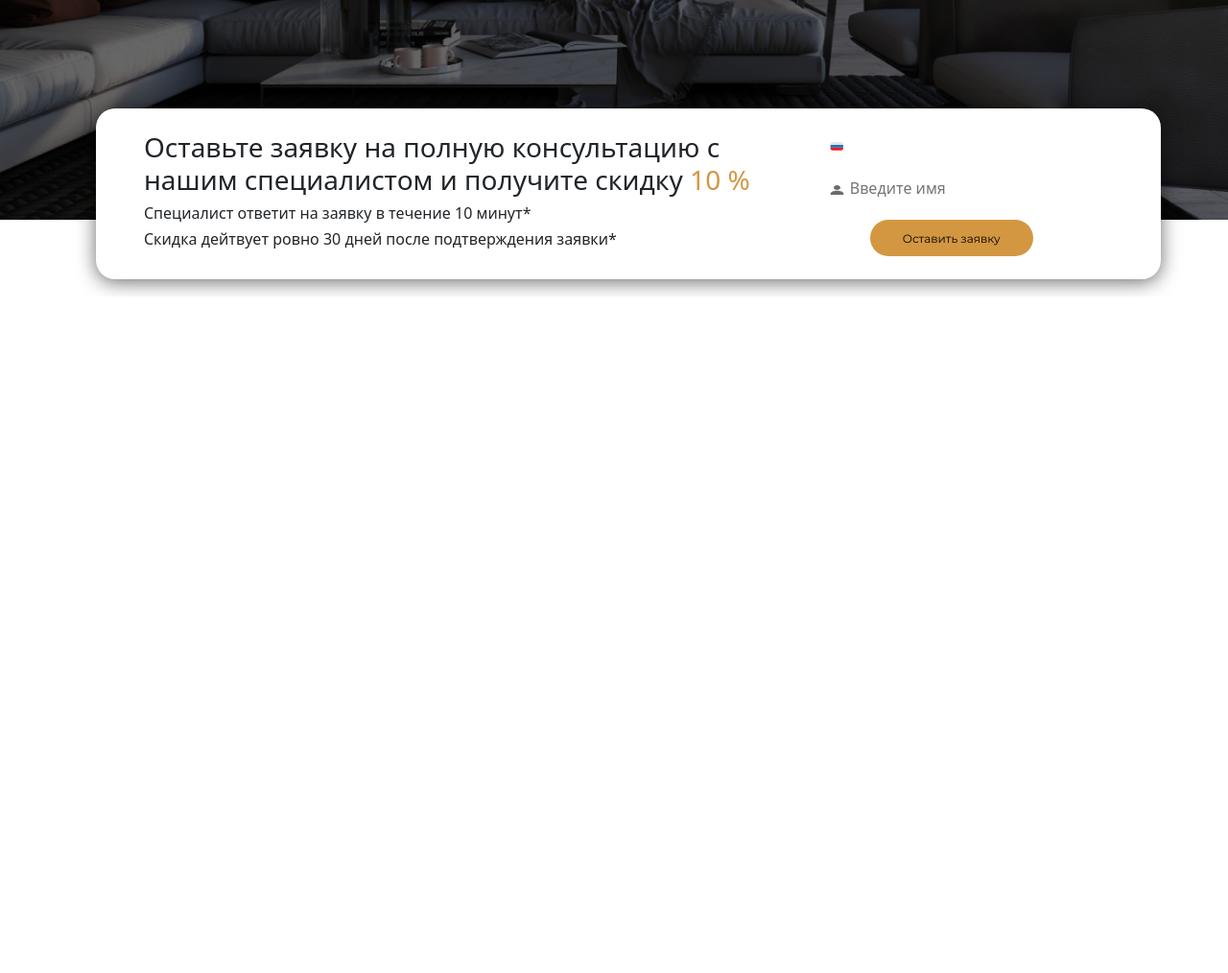
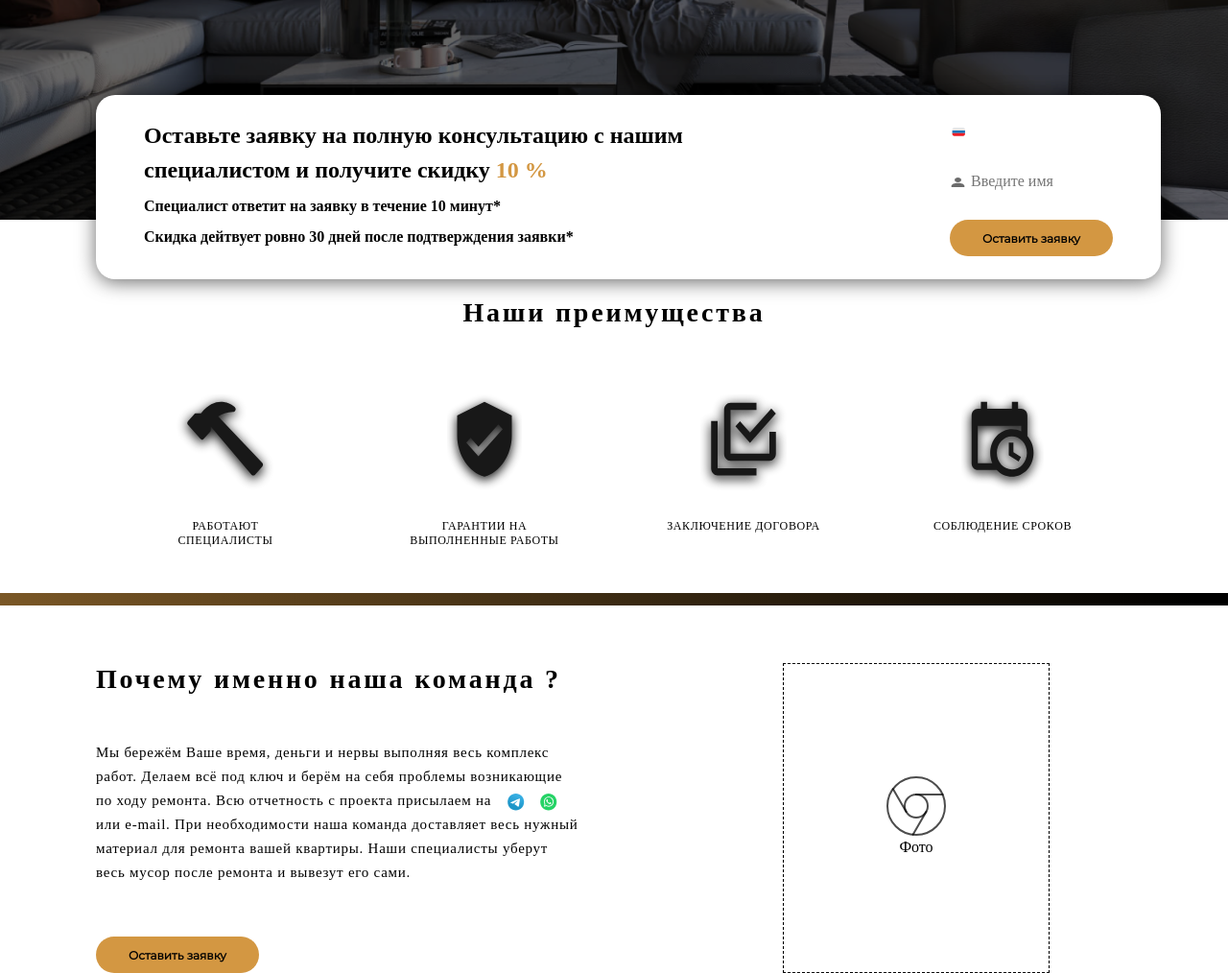
Before and after one commit to IDSAD-XL/a_di, a website: page #src/index.html in a window 1280 px wide. Shown: the part 491-1505 px from the top of the page at 96% size. Before the commit the page ends 800 px from the top, so only its background shows below. Drawn offline with nearby package versions, Linux system fonts and the light colour scheme; files that its build step writes are made by us from their sources; files whose address does not match are found by name; a web font is replaced by a local one.

Commit message:
comand section

```diff
--- /dev/null
+++ b/#src/_advantages.html
@@ -0,0 +1,35 @@
+<section class="advantages">
+	<div class="container-lg">
+		<div class="row">
+			<h3 class="heading-sec advantages__heading">Наши преимущества</h3>
+		</div>
+		<div class="row advantages_icons">
+			<div class="col advantages__item">
+				<img src="img/advantages/hammer.svg" alt="">
+				<span>
+					РАБОТАЮТ <br>
+					СПЕЦИАЛИСТЫ
+				</span>
+			</div>
+			<div class="col advantages__item">
+				<img src="img/advantages/shield-check.svg" alt="">
+				<span>
+					ГАРАНТИИ НА <br>
+					ВЫПОЛНЕННЫЕ РАБОТЫ
+				</span>
+			</div>
+			<div class="col advantages__item">
+				<img src="img/advantages/checkbox-marked.svg" alt="">
+				<span>
+					ЗАКЛЮЧЕНИЕ ДОГОВОРА
+				</span>
+			</div>
+			<div class="col advantages__item">
+				<img src="img/advantages/calendar-clock.svg" alt="">
+				<span>
+					СОБЛЮДЕНИЕ СРОКОВ
+				</span>
+			</div>
+		</div>
+	</div>
+</section>
--- /dev/null
+++ b/#src/_comand.html
@@ -0,0 +1,44 @@
+<section class="comand">
+	<div class="container-lg">
+		<form action="">
+			<div class="row">
+				<div class="col-7 comand_left">
+					<div class="row comand_left__heading">
+						<h3 class="heading-sec">Почему именно наша команда ?</h3>
+					</div>
+					<div class="row comand_left__text">
+						<p>
+							Мы бережём Ваше время, деньги и нервы
+							выполняя весь комплекс работ. Делаем всё под ключ
+							и берём на себя проблемы возникающие по ходу ремонта.
+							Всю отчетность с проекта присылаем на
+							<img class="social-icon" src="img/social/tg.svg" alt="">
+							<img class="social-icon" src="img/social/wsp.svg" alt="">
+							&NonBreakingSpace; или e-mail.
+							При необходимости наша команда доставляет весь нужный
+							материал для ремонта вашей квартиры.
+							Наши специалисты уберут весь мусор после ремонта
+							и вывезут его сами.
+						</p>
+					</div>
+					<div class="row">
+						<button type="submit" class="btn btn-o btn-h-black">Оставить заявку</button>
+					</div>
+				</div>
+				<div class="col comand_right">
+					<div id="comandDropArea" class="mx-auto">
+						<input id="comandImgUpl" class="comand__img-upload" type="file" accept="image/*"
+							required></input>
+						<label for="comandImgUpl">
+							<div class="drop-area_icon">
+								<img src="img/icons/chrome.svg" alt="">
+								<br>
+								<span>Фото</span>
+							</div>
+						</label>
+					</div>
+				</div>
+			</div>
+		</form>
+	</div>
+</section>
--- a/#src/_header.html
+++ b/#src/_header.html
@@ -81,10 +81,11 @@
 			<div class="header_callback">
 				<div class="header_callback_content row">
 					<div class="callback__left col-8">
-						<h3>
+						<h4>
 							Оставьте заявку на полную консультацию
-							с нашим специалистом и получите скидку <span class="orange-text">10 %</span>
-						</h3>
+							с нашим специалистом и получите скидку&NonBreakingSpace;<span
+								class="orange-text"><b>10&NonBreakingSpace;%</b></span>
+						</h4>
 						<h6>
 							Специалист ответит на заявку в течение 10 минут*
 						</h6>
@@ -104,7 +105,8 @@
 									placeholder="Введите имя" required maxlength="30">
 							</div>
 
-							<button class="callback_form_btn btn btn-o" type="submit">Оставить заявку</button>
+							<button class="callback_form_btn btn btn-o btn-h-black" type="submit">Оставить
+								заявку</button>
 						</form>
 					</div>
 				</div>
--- a/#src/index.html
+++ b/#src/index.html
@@ -11,6 +11,8 @@
 
 <body>
 	@@include('_header.html')
+	@@include('_advantages.html')
+	@@include('_comand.html')
 	<script src="js/jquery.min.js"></script>
 	<script src="js/slick.min.js"></script>
 	<script src="js/common.min.js"></script>
--- a/#src/js/common.js
+++ b/#src/js/common.js
@@ -1,3 +1,6 @@
+
+
+//!======Slick slider in header
 $('#headerSlider').slick({
 	arrows: false,
 	dots: true,
--- /dev/null
+++ b/#src/sass/_advantages.sass
@@ -0,0 +1,32 @@
+.advantages
+	position: relative
+
+.advantages:after
+	content: ''
+	position: absolute
+	bottom: 0
+	left: 0
+	width: 100%
+	height: 13px
+	background: linear-gradient(263.63deg, #000000 2.69%, #D39742 171.43%)
+
+.advantages__heading
+	text-align: center
+
+.advantages__item
+	display: flex
+	flex-direction: column
+	text-align: center
+	letter-spacing: 0.05em
+	font-size: 12px
+	line-height: 15px
+	img
+		object-fit: contain
+		height: 100px
+	span
+		margin-top: 30px
+
+.advantages_icons
+	position: relative
+	margin-top: 60px
+	padding-bottom: 60px
--- /dev/null
+++ b/#src/sass/_comand.sass
@@ -0,0 +1,38 @@
+.comand
+	padding-top: 60px
+
+.comand_left
+	text-align: left
+	.heading-sec
+		margin-bottom: 48px
+	.comand_left__text
+		font-size: 15px
+		line-height: 25px
+		letter-spacing: 0.05em
+		padding-right: 20%
+		margin-bottom: 38px
+
+#comandDropArea
+	display: flex
+	justify-content: center
+	align-items: center
+	border: 1px dashed #000000
+	height: 100%
+	width: 278px
+	label
+		width: 100%
+		height: 100%
+		display: flex
+		justify-content: center
+		align-items: center
+
+.drop-area_icon
+	text-align: center
+
+.comand__img-upload
+	width: 0.1px
+	height: 0.1px
+	opacity: 0
+	overflow: hidden
+	position: absolute
+	z-index: -1
--- a/#src/sass/_header.sass
+++ b/#src/sass/_header.sass
@@ -111,22 +111,23 @@ header
 	align-items: center
 	padding: 24px 50px
 
-.header_callback_content
-	form
-		height: 100%
-		justify-content: space-between
-		align-items: center
 .callback__left, .callback__right, .callback__right>form
 	position: relative
 	display: flex
 	flex-direction: column
 
+.callback__left
+	h4, h6
+		line-height: 1.5em
+		font-weight: 600
+
 .callback_form
+	height: 100%
+	justify-content: space-between
+	align-items: flex-end
 	input
+		width: 150px
 		border: 0
-
-.callback_form_btn
-	min-width: 170px
 
 .callback_form__tel:before
 	content: ''
--- a/#src/sass/style.sass
+++ b/#src/sass/style.sass
@@ -12,6 +12,7 @@
 
 *
 	outline: none
+	box-sizing: border-box
 
 .row
 	--bs-gutter-x: 0
@@ -25,6 +26,9 @@
 
 body
 	background-color: #fff
+	color: #000
+	font-family: Montserrat
+	font-weight: 500
 
 .social-wrapper
 	width: 200px
@@ -63,12 +67,29 @@ body
 	font-size: 12px
 	line-height: 15px
 	color: #000
-	font-weight: 500
+	font-weight: 700
+
+.btn:hover
+	background-color: #000
+	color: $orange
+
+.btn-h-black:hover
+	box-shadow: 0px 2px 10px #000000
+
+.btn-h-gold:hover
+	box-shadow: 0px 0px 20px rgba(211, 151, 66, 0.67)
 
 .btn-o
 	background-color: $orange
 	border: 0
 	height: 38px
 	border-radius: 32px
+	width: 170px
+
+.heading-sec
+	letter-spacing: 0.1em
+	font-weight: 600
 
 @import "_header.sass"
+@import "_advantages.sass"
+@import "_comand.sass"
--- a/A_Di/js/common.js
+++ b/A_Di/js/common.js
@@ -1,3 +1,6 @@
+
+
+//!======Slick slider in header
 $('#headerSlider').slick({
 	arrows: false,
 	dots: true,
```
Also changed, not shown: A_Di/index.html (+85 -4 lines), #src/img/icons/chrome.svg (added), A_Di/css/style.css, A_Di/css/style.min.css, A_Di/img/icons/chrome.svg (added), A_Di/js/common.min.js.
